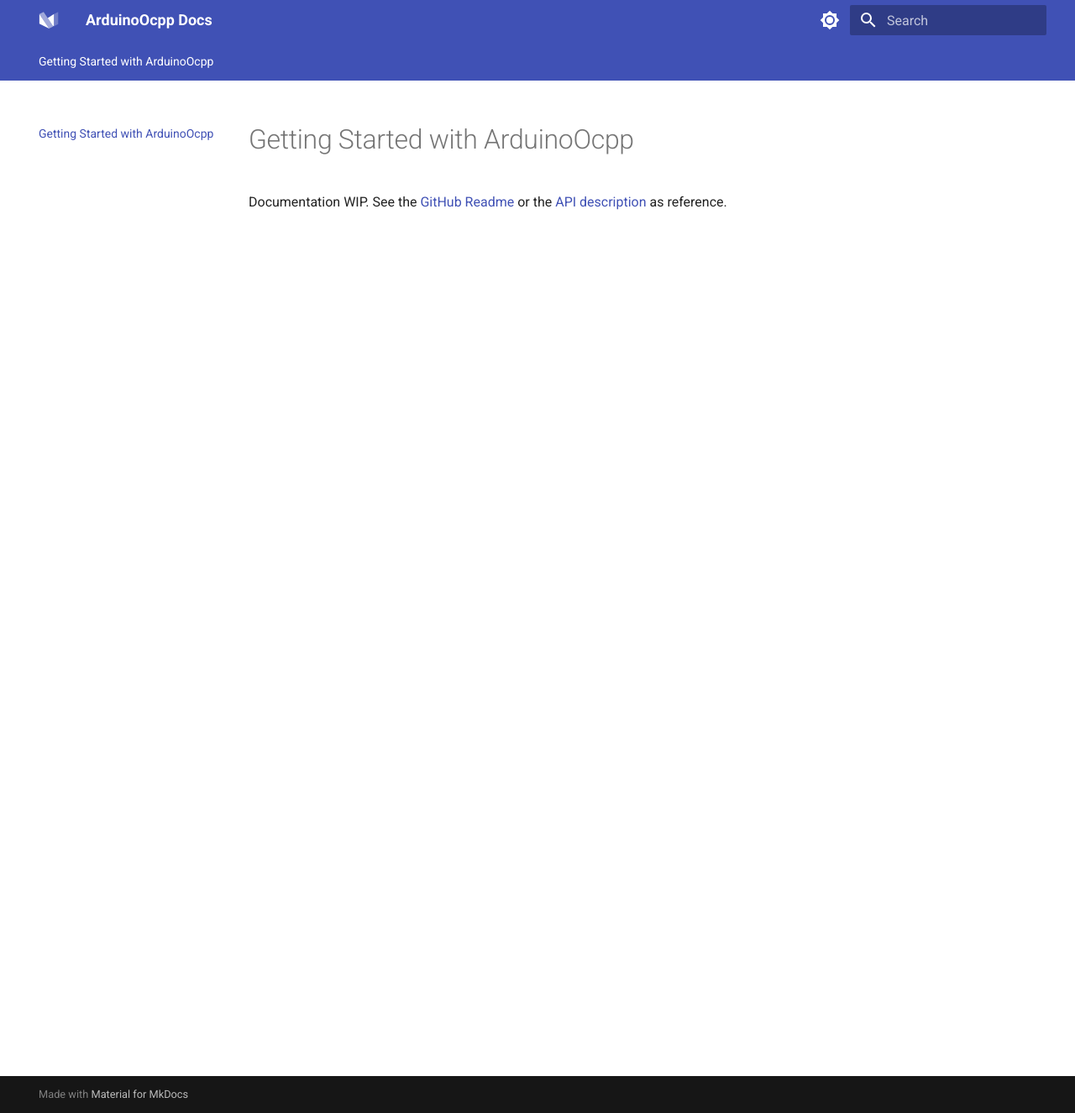
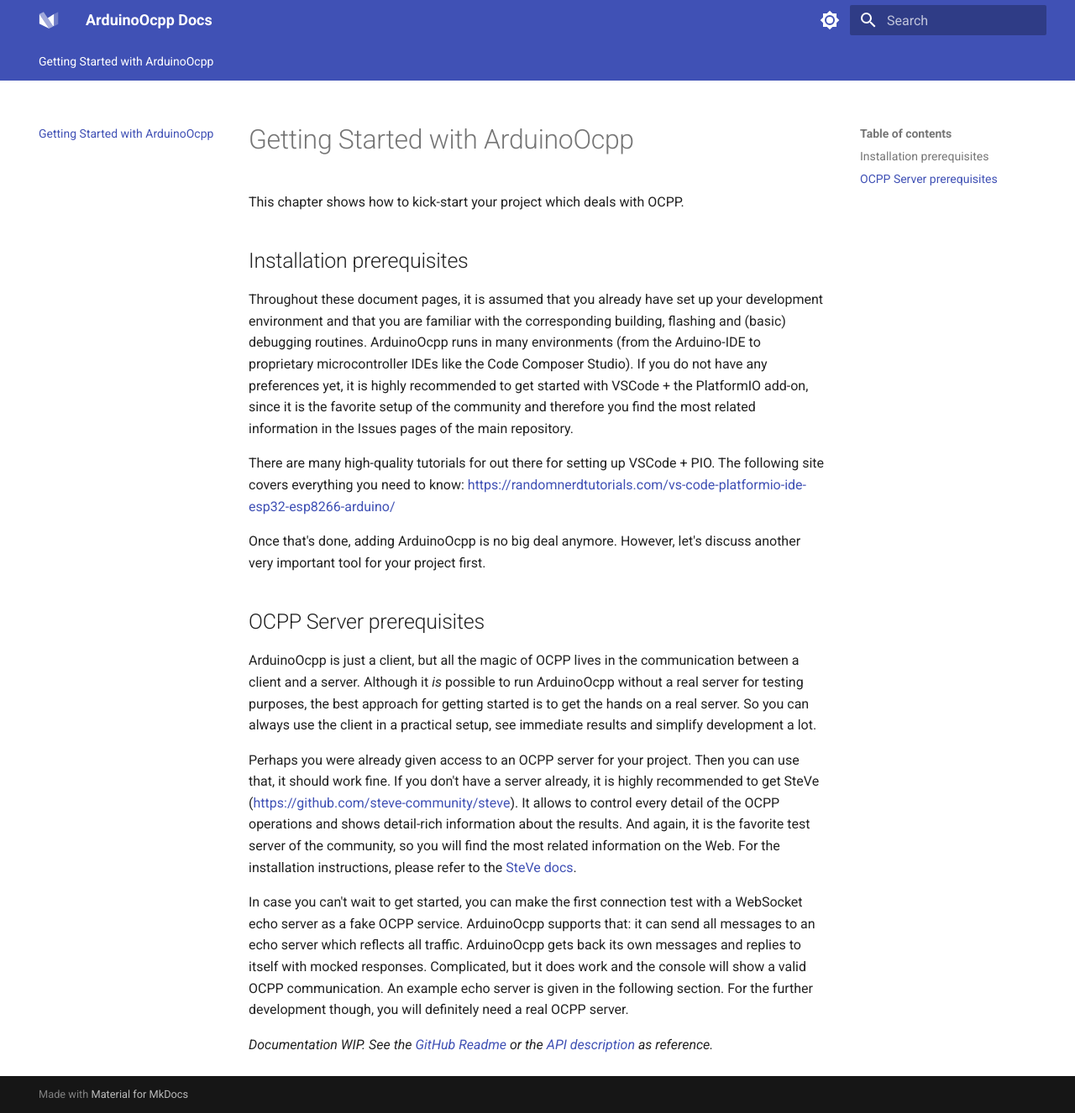
Before and after one commit to matth-x/MicroOcpp, an MkDocs documentation site: the page built from docs/index.md, in a window 1280 px wide and 1326 px high. Shown: the whole window at 84% size. Built offline with MkDocs 1.6.1 and Material for MkDocs 9.7.7, drawn with Linux system fonts in a browser that asks for light colours.

Commit message:
docs installation prerequisites (WIP)

```diff
--- a/docs/index.md
+++ b/docs/index.md
@@ -1,3 +1,25 @@
 # Getting Started with ArduinoOcpp
 
-Documentation WIP. See the [GitHub Readme](https://github.com/matth-x/ArduinoOcpp) or the [API description](https://github.com/matth-x/ArduinoOcpp/blob/master/src/ArduinoOcpp.h) as reference.
+This chapter shows how to kick-start your project which deals with OCPP.
+
+## Installation prerequisites
+
+Throughout these document pages, it is assumed that you already have set up your development environment and that you are familiar with the corresponding building, flashing and (basic) debugging routines. ArduinoOcpp runs in many environments (from the Arduino-IDE to proprietary microcontroller IDEs like the Code Composer Studio). If you do not have any preferences yet, it is highly recommended to get started with VSCode + the PlatformIO add-on, since it is the favorite setup of the community and therefore you find the most related information in the Issues pages of the main repository.
+
+There are many high-quality tutorials for out there for setting up VSCode + PIO. The following site covers everything you need to know:
+[https://randomnerdtutorials.com/vs-code-platformio-ide-esp32-esp8266-arduino/](https://randomnerdtutorials.com/vs-code-platformio-ide-esp32-esp8266-arduino/)
+
+Once that's done, adding ArduinoOcpp is no big deal anymore. However, let's discuss another very important tool for your project first.
+
+## OCPP Server prerequisites
+
+ArduinoOcpp is just a client, but all the magic of OCPP lives in the communication between a client and a server. Although it *is* possible to run ArduinoOcpp without a real server for testing purposes, the best approach for getting started is to get the hands on a real server. So you can always use the client in a practical setup, see immediate results and simplify development a lot.
+
+Perhaps you were already given access to an OCPP server for your project. Then you can use that, it should work fine. If you don't have a server already, it is highly recommended to get
+SteVe ([https://github.com/steve-community/steve](https://github.com/steve-community/steve)).
+It allows to control every detail of the OCPP operations and shows detail-rich information about the results. And again, it is the favorite test server of the community, so you will find the most related information on the Web. For the installation instructions, please refer to the
+[SteVe docs](https://github.com/steve-community/steve#configuration-and-installation).
+
+In case you can't wait to get started, you can make the first connection test with a WebSocket echo server as a fake OCPP service. ArduinoOcpp supports that: it can send all messages to an echo server which reflects all traffic. ArduinoOcpp gets back its own messages and replies to itself with mocked responses. Complicated, but it does work and the console will show a valid OCPP communication. An example echo server is given in the following section. For the further development though, you will definitely need a real OCPP server.
+
+*Documentation WIP. See the [GitHub Readme](https://github.com/matth-x/ArduinoOcpp) or the [API description](https://github.com/matth-x/ArduinoOcpp/blob/master/src/ArduinoOcpp.h) as reference.*
```
